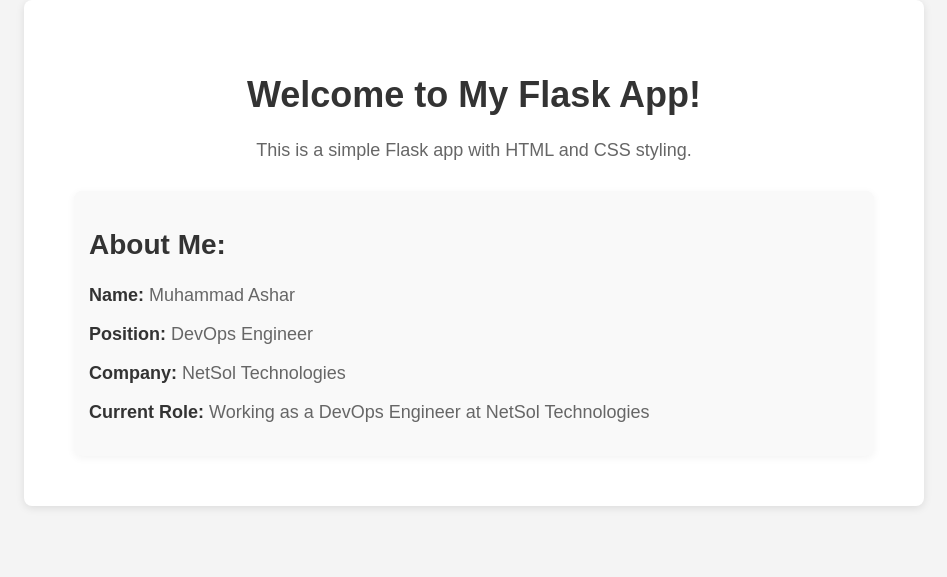
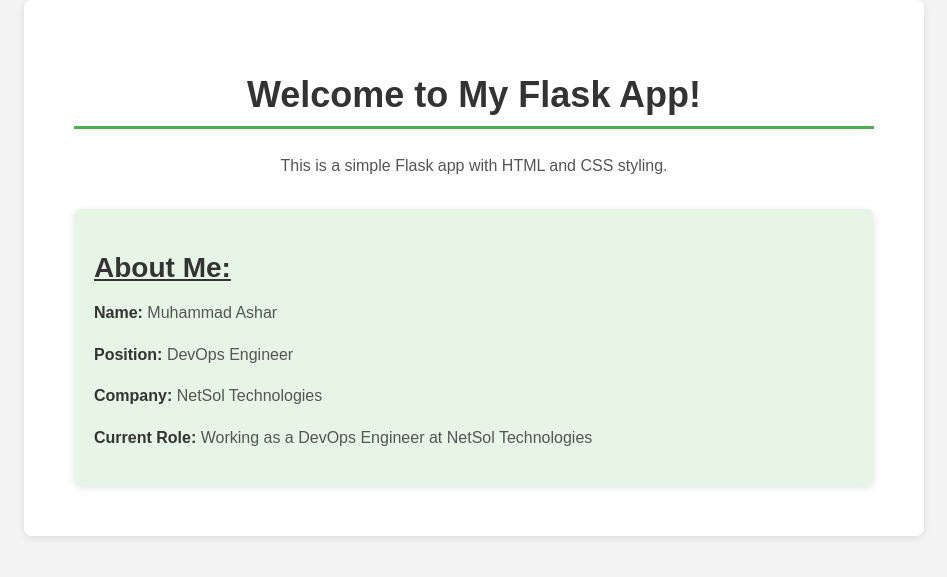
Before and after one commit to Ashar49255/flask-ci-cd-demo, a Flask app: template templates/index.html in a window 1280 px wide. Shown: the top 577 px of the page, without its empty margins (166-1113 px from the left). Run offline with Flask 2, Linux system fonts and the light colour scheme; the template is opened without the code that fills it, so the values that code supplies are empty.

Commit message:
again new update

```diff
--- a/static/css/styles.css
+++ b/static/css/styles.css
@@ -19,6 +19,8 @@
 h1 {
     color: #333;
     font-size: 36px;
+    border-bottom: 3px solid #4CAF50; /* Green border */
+    padding-bottom: 10px;
 }
 
 p {
@@ -29,17 +31,27 @@
 .info {
     margin-top: 30px;
     text-align: left;
-    background-color: #f9f9f9;
-    padding: 15px;
+    background-color: #fff;
+    padding: 20px;
     border-radius: 8px;
-    box-shadow: 0 2px 8px rgba(0, 0, 0, 0.05);
+    box-shadow: 0 2px 8px rgba(0, 0, 0, 0.1);
+    background-color: #e7f5e7;  /* Light green background for the info box */
 }
 
 h2 {
     color: #333;
     font-size: 28px;
+    margin-bottom: 15px;
+    text-decoration: underline; /* Underline the heading */
 }
 
 strong {
     color: #333;
+    font-weight: bold;
 }
+
+p {
+    color: #555;
+    font-size: 16px;
+    line-height: 1.6;
+}
--- a/templates/index.html
+++ b/templates/index.html
@@ -5,7 +5,7 @@
     <meta charset="UTF-8">
     <meta name="viewport" content="width=device-width, initial-scale=1.0">
     <title>Flask App</title>
-    <link rel="stylesheet" href="{{ url_for('static', filename='styles.css') }}">
+    <link rel="stylesheet" href="{{ url_for('static', filename='css/styles.css') }}">
 </head>
 <body>
     <div class="container">
```
